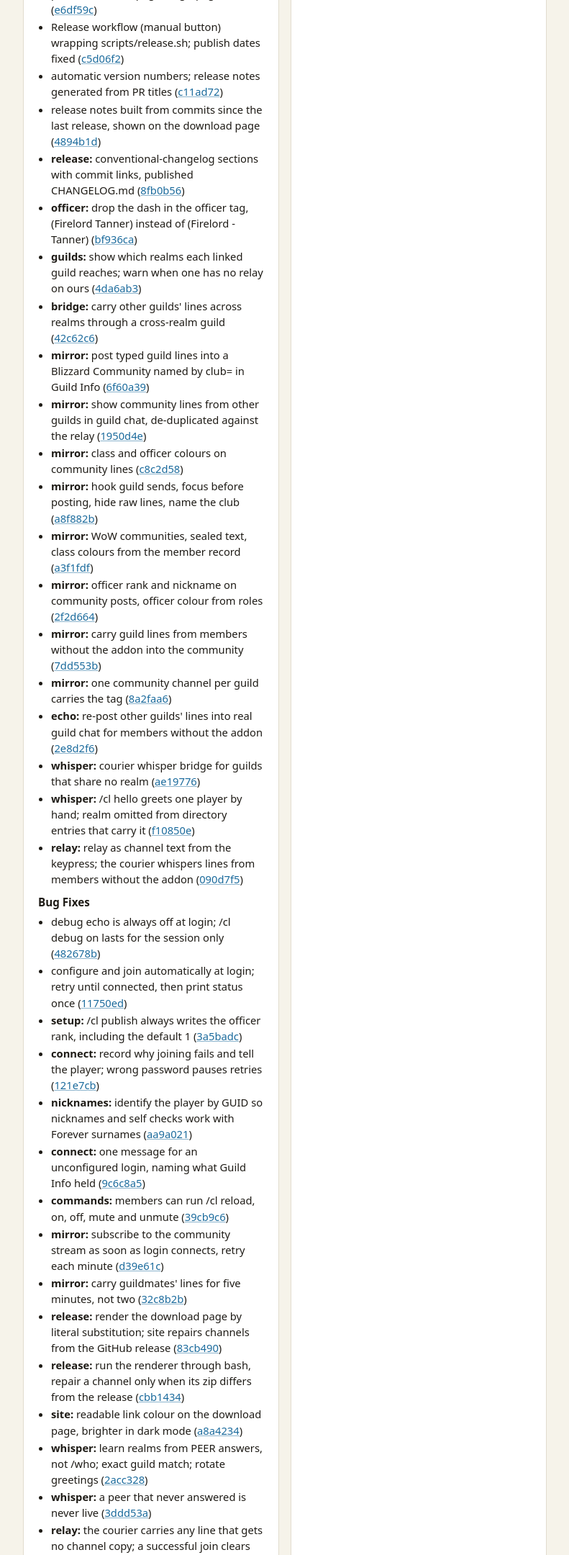
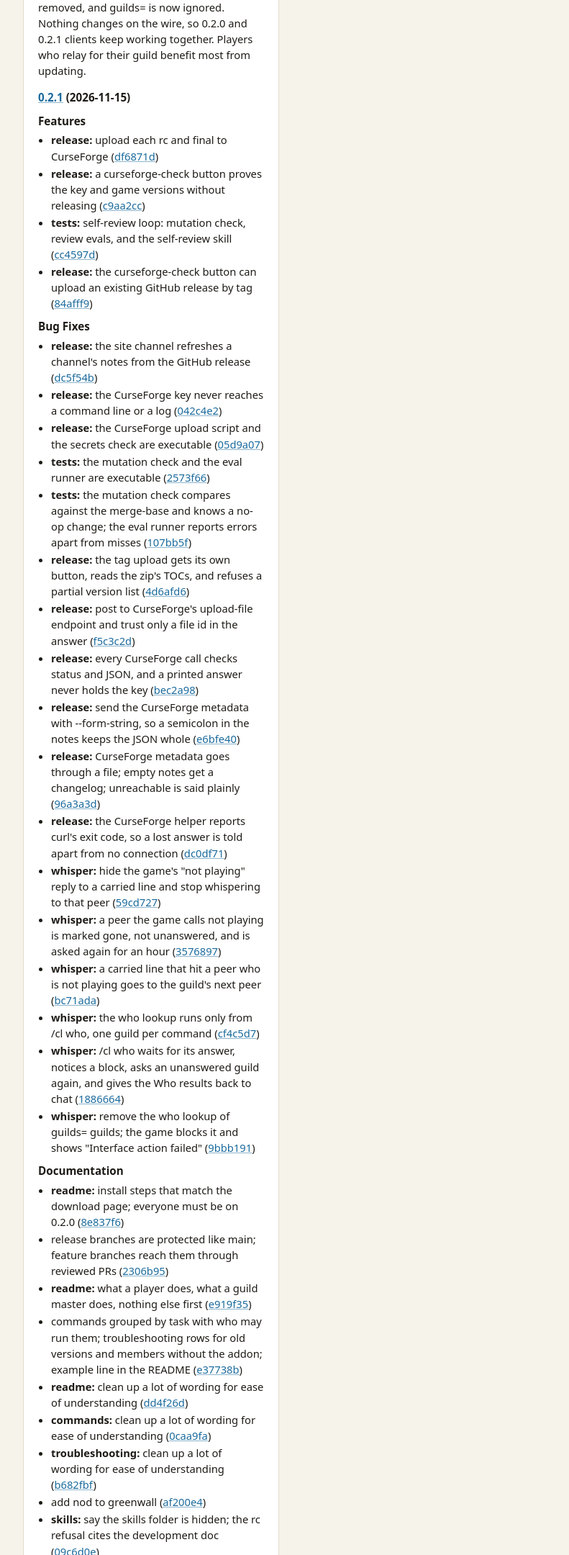
Before and after one commit to coreguild/CORELink, a plain HTML site: page index.html in a window 1280 px wide. Shown: the part 640-2800 px from the top of the page at 72% size, without its empty margins (244-1035 px from the left). Drawn offline with Linux system fonts and the light colour scheme.

Commit message:
site: latest -> 0.2.1

```diff
--- a/channels.json
+++ b/channels.json
@@ -1 +1 @@
-{"stable":"0.2.0","rc":"0.2.1","updated":"2026-11-15T01:29:17Z"}
+{"stable":"0.2.1","rc":"0.2.1","updated":"2026-11-15T02:13:01Z"}
--- a/index.html
+++ b/index.html
@@ -17,93 +17,69 @@
   <section class="cards">
     <article class="card stable">
       <h2>Stable</h2>
-      <p class="version">Version 0.2.0</p>
+      <p class="version">Version 0.2.1</p>
       <a class="button" href="latest/CORELink.zip" download>Download CORELink.zip</a>
-      <p class="meta">What everyone in the guild should run. Published 2026-11-09.</p>
+      <p class="meta">What everyone in the guild should run. Published 2026-11-15.</p>
       <details class="notes" open>
-        <summary>What's new in 0.2.0</summary>
-        <h3><a href="https://github.com/coreguild/CORELink/compare/v0.1.0...v0.2.0">0.2.0</a> (2026-11-09)</h3>
-<h3>⚠ BREAKING CHANGES</h3>
-<ul>
-<li><strong>relay:</strong> relay as channel text from the keypress; the courier whispers lines from members without the addon (<a href="https://github.com/coreguild/CORELink/commit/090d7f5a64dff616e359dc7398a0d71a1e6656b9">090d7f5</a>)</li>
-</ul>
+        <summary>What's new in 0.2.1</summary>
+        <p>▎ Two fixes for the live link. When a player in a linked guild logs off, CORELink no longer shows "No player named … is currently playing" for every carried line; it stops whispering that player and sends the line to another addon user in their guild. Guilds with a guilds= list on their Guild Info line no longer get "Interface action failed because of an AddOn": the lookup that caused it is removed, and guilds= is now ignored. Nothing changes on the wire, so 0.2.0 and 0.2.1 clients keep working together. Players who relay for their guild benefit most from updating.</p>
+<h3><a href="https://github.com/coreguild/CORELink/compare/v0.2.0...v0.2.1">0.2.1</a> (2026-11-15)</h3>
 <h3>Features</h3>
 <ul>
-<li>two-channel release flow (rc/final) with a public download page on gh-pages (#5) (<a href="https://github.com/coreguild/CORELink/commit/e6df59cce6fbfc9367fe5f0cac3658c6061bd25c">e6df59c</a>)</li>
-<li>Release workflow (manual button) wrapping scripts/release.sh; publish dates fixed (<a href="https://github.com/coreguild/CORELink/commit/c5d06f2c2f5ec47b6ee7ed36eeb67f65d837980e">c5d06f2</a>)</li>
-<li>automatic version numbers; release notes generated from PR titles (<a href="https://github.com/coreguild/CORELink/commit/c11ad72848a599c81e61d017e00127f9a1f04a74">c11ad72</a>)</li>
-<li>release notes built from commits since the last release, shown on the download page (<a href="https://github.com/coreguild/CORELink/commit/4894b1d800d34dbbfb6a0fa96bb8653b1f53f152">4894b1d</a>)</li>
-<li><strong>release:</strong> conventional-changelog sections with commit links, published CHANGELOG.md (<a href="https://github.com/coreguild/CORELink/commit/8fb0b561984a903ace02a2cd66fc819ccbf45c26">8fb0b56</a>)</li>
-<li><strong>officer:</strong> drop the dash in the officer tag, (Firelord Tanner) instead of (Firelord - Tanner) (<a href="https://github.com/coreguild/CORELink/commit/bf936ca1c6059483ca19759737d7ac0992bd8caf">bf936ca</a>)</li>
-<li><strong>guilds:</strong> show which realms each linked guild reaches; warn when one has no relay on ours (<a href="https://github.com/coreguild/CORELink/commit/4da6ab3fe65dc332dd4827b1862a9f3675dffea5">4da6ab3</a>)</li>
-<li><strong>bridge:</strong> carry other guilds' lines across realms through a cross-realm guild (<a href="https://github.com/coreguild/CORELink/commit/42c62c65432071d5ab99c730957235775666f032">42c62c6</a>)</li>
-<li><strong>mirror:</strong> post typed guild lines into a Blizzard Community named by club= in Guild Info (<a href="https://github.com/coreguild/CORELink/commit/6f60a3946862306ec5bb8a9dc84222816b642a0c">6f60a39</a>)</li>
-<li><strong>mirror:</strong> show community lines from other guilds in guild chat, de-duplicated against the relay (<a href="https://github.com/coreguild/CORELink/commit/1950d4eaa96084dfaf295b0a081da8acb364bde2">1950d4e</a>)</li>
-<li><strong>mirror:</strong> class and officer colours on community lines (<a href="https://github.com/coreguild/CORELink/commit/c8c2d58155e1d1964f5f8d2276eb3c61b27eb743">c8c2d58</a>)</li>
-<li><strong>mirror:</strong> hook guild sends, focus before posting, hide raw lines, name the club (<a href="https://github.com/coreguild/CORELink/commit/a8f882b06637d83c056f8d9d22ed74cbe38079bb">a8f882b</a>)</li>
-<li><strong>mirror:</strong> WoW communities, sealed text, class colours from the member record (<a href="https://github.com/coreguild/CORELink/commit/a3f1fdf31d2051fb3410b198f1e58d33007a3482">a3f1fdf</a>)</li>
-<li><strong>mirror:</strong> officer rank and nickname on community posts, officer colour from roles (<a href="https://github.com/coreguild/CORELink/commit/2f2d66426aa584ef06e345ab0571140543b73d0f">2f2d664</a>)</li>
-<li><strong>mirror:</strong> carry guild lines from members without the addon into the community (<a href="https://github.com/coreguild/CORELink/commit/7dd553b38b7c733f0c1489156dac8f13d06ddc5c">7dd553b</a>)</li>
-<li><strong>mirror:</strong> one community channel per guild carries the tag (<a href="https://github.com/coreguild/CORELink/commit/8a2faa6f17cf1cdcd1308b1499c45974233ba6be">8a2faa6</a>)</li>
-<li><strong>echo:</strong> re-post other guilds' lines into real guild chat for members without the addon (<a href="https://github.com/coreguild/CORELink/commit/2e8d2f6a65b0a4228b17881fdbcde0913d7a4c9b">2e8d2f6</a>)</li>
-<li><strong>whisper:</strong> courier whisper bridge for guilds that share no realm (<a href="https://github.com/coreguild/CORELink/commit/ae197768810596b78a3fe5e999d85d928a53149f">ae19776</a>)</li>
-<li><strong>whisper:</strong> /cl hello greets one player by hand; realm omitted from directory entries that carry it (<a href="https://github.com/coreguild/CORELink/commit/f10850ee74f9bb2fee5ec81fe65f16bf3eb3670a">f10850e</a>)</li>
-<li><strong>relay:</strong> relay as channel text from the keypress; the courier whispers lines from members without the addon (<a href="https://github.com/coreguild/CORELink/commit/090d7f5a64dff616e359dc7398a0d71a1e6656b9">090d7f5</a>)</li>
+<li><strong>release:</strong> upload each rc and final to CurseForge (<a href="https://github.com/coreguild/CORELink/commit/df6871dbe8ec7b9b69f32a0faac0f6fefe4dd830">df6871d</a>)</li>
+<li><strong>release:</strong> a curseforge-check button proves the key and game versions without releasing (<a href="https://github.com/coreguild/CORELink/commit/c9aa2cc9afe7eaf3ee4c2c325fe55d146b42a951">c9aa2cc</a>)</li>
+<li><strong>tests:</strong> self-review loop: mutation check, review evals, and the self-review skill (<a href="https://github.com/coreguild/CORELink/commit/cc4597d653ac245d9fcc4e861b9fc7935d695af7">cc4597d</a>)</li>
+<li><strong>release:</strong> the curseforge-check button can upload an existing GitHub release by tag (<a href="https://github.com/coreguild/CORELink/commit/84afff9dea59e5ef978efa243aae24d3b8912d0b">84afff9</a>)</li>
 </ul>
 <h3>Bug Fixes</h3>
 <ul>
-<li>debug echo is always off at login; /cl debug on lasts for the session only (<a href="https://github.com/coreguild/CORELink/commit/482678bf533410bc2a4aa30e2531e1c79f0c880c">482678b</a>)</li>
-<li>configure and join automatically at login; retry until connected, then print status once (<a href="https://github.com/coreguild/CORELink/commit/11750ed834eb4d588a59cf15611ad558dd4271c5">11750ed</a>)</li>
-<li><strong>setup:</strong> /cl publish always writes the officer rank, including the default 1 (<a href="https://github.com/coreguild/CORELink/commit/3a5badc5f24b60d82149fd5b3de70382aae2970a">3a5badc</a>)</li>
-<li><strong>connect:</strong> record why joining fails and tell the player; wrong password pauses retries (<a href="https://github.com/coreguild/CORELink/commit/121e7cbcaa4f7e26cff9ac199f9f20da4856bc26">121e7cb</a>)</li>
-<li><strong>nicknames:</strong> identify the player by GUID so nicknames and self checks work with Forever surnames (<a href="https://github.com/coreguild/CORELink/commit/aa9a021678795b60a0570959cdbec89e06129fd3">aa9a021</a>)</li>
-<li><strong>connect:</strong> one message for an unconfigured login, naming what Guild Info held (<a href="https://github.com/coreguild/CORELink/commit/9c6c8a58f8cf1d9423576f1da46fa5b123e0c719">9c6c8a5</a>)</li>
-<li><strong>commands:</strong> members can run /cl reload, on, off, mute and unmute (<a href="https://github.com/coreguild/CORELink/commit/39cb9c6cd0dc243ff8bce55214a1093c29bcdc8b">39cb9c6</a>)</li>
-<li><strong>mirror:</strong> subscribe to the community stream as soon as login connects, retry each minute (<a href="https://github.com/coreguild/CORELink/commit/d39e61ce06d2e313151a2e6e242db559ef573e8e">d39e61c</a>)</li>
-<li><strong>mirror:</strong> carry guildmates' lines for five minutes, not two (<a href="https://github.com/coreguild/CORELink/commit/32c8b2bd6acda758f1b3dd038facf2fd972be562">32c8b2b</a>)</li>
-<li><strong>release:</strong> render the download page by literal substitution; site repairs channels from the GitHub release (<a href="https://github.com/coreguild/CORELink/commit/83cb49014c0a7eed372b9aaa3b36e8cc7964d072">83cb490</a>)</li>
-<li><strong>release:</strong> run the renderer through bash, repair a channel only when its zip differs from the release (<a href="https://github.com/coreguild/CORELink/commit/cbb14346187f125f19db670dc80cad018f6107ae">cbb1434</a>)</li>
-<li><strong>site:</strong> readable link colour on the download page, brighter in dark mode (<a href="https://github.com/coreguild/CORELink/commit/a8a4234df3cda08858c772ae1f4cef599c053b9d">a8a4234</a>)</li>
-<li><strong>whisper:</strong> learn realms from PEER answers, not /who; exact guild match; rotate greetings (<a href="https://github.com/coreguild/CORELink/commit/2acc3283197519725d1b3c258f8f26b5d03b44f3">2acc328</a>)</li>
-<li><strong>whisper:</strong> a peer that never answered is never live (<a href="https://github.com/coreguild/CORELink/commit/3ddd53a6b721cbbe7a08f8313b5b51ad8de98bbc">3ddd53a</a>)</li>
-<li><strong>relay:</strong> the courier carries any line that gets no channel copy; a successful join clears the hold (<a href="https://github.com/coreguild/CORELink/commit/a53e4b8cdcc35d3d6ec73c6d868357a66026aa73">a53e4b8</a>)</li>
-<li><strong>channel:</strong> answer the client's password prompt for the link channel from the config (<a href="https://github.com/coreguild/CORELink/commit/b0aea00e45a21615ca72a89fc03a36914b7f39f4">b0aea00</a>)</li>
-<li><strong>channel:</strong> a wrong-password notice that answers no join of ours means the client rejoined without the password (<a href="https://github.com/coreguild/CORELink/commit/6ff04fbdf53b3ce69f6e6086c1bf7b563d11a504">6ff04fb</a>)</li>
+<li><strong>release:</strong> the site channel refreshes a channel's notes from the GitHub release (<a href="https://github.com/coreguild/CORELink/commit/dc5f54bab124b063b0818b48f583060cabcb5d2c">dc5f54b</a>)</li>
+<li><strong>release:</strong> the CurseForge key never reaches a command line or a log (<a href="https://github.com/coreguild/CORELink/commit/042c4e2fdc8a2db88b2ec5e903b412e54fdc571c">042c4e2</a>)</li>
+<li><strong>release:</strong> the CurseForge upload script and the secrets check are executable (<a href="https://github.com/coreguild/CORELink/commit/05d9a070396abc54285e7dd928799d3b7e93b191">05d9a07</a>)</li>
+<li><strong>tests:</strong> the mutation check and the eval runner are executable (<a href="https://github.com/coreguild/CORELink/commit/2573f66c7237e3c0f4d63e385f4baf640c19b1bd">2573f66</a>)</li>
+<li><strong>tests:</strong> the mutation check compares against the merge-base and knows a no-op change; the eval runner reports errors apart from misses (<a href="https://github.com/coreguild/CORELink/commit/107bb5f1281c97ed1be98222b8a98af4418af31c">107bb5f</a>)</li>
+<li><strong>release:</strong> the tag upload gets its own button, reads the zip's TOCs, and refuses a partial version list (<a href="https://github.com/coreguild/CORELink/commit/4d6afd6ef670a636386d403e1a9328aac4138b51">4d6afd6</a>)</li>
+<li><strong>release:</strong> post to CurseForge's upload-file endpoint and trust only a file id in the answer (<a href="https://github.com/coreguild/CORELink/commit/f5c3c2db6be3b50d8ec6369dc7db0c451df05aef">f5c3c2d</a>)</li>
+<li><strong>release:</strong> every CurseForge call checks status and JSON, and a printed answer never holds the key (<a href="https://github.com/coreguild/CORELink/commit/bec2a98bd993d68190fdb9483fb5230c73b92d07">bec2a98</a>)</li>
+<li><strong>release:</strong> send the CurseForge metadata with --form-string, so a semicolon in the notes keeps the JSON whole (<a href="https://github.com/coreguild/CORELink/commit/e6bfe40ca97db4f0086a89db8ed4d9f1e5784856">e6bfe40</a>)</li>
+<li><strong>release:</strong> CurseForge metadata goes through a file; empty notes get a changelog; unreachable is said plainly (<a href="https://github.com/coreguild/CORELink/commit/96a3a3d5a47cf2f9c78feda4340e38aa85db7e8c">96a3a3d</a>)</li>
+<li><strong>release:</strong> the CurseForge helper reports curl's exit code, so a lost answer is told apart from no connection (<a href="https://github.com/coreguild/CORELink/commit/dc0df7173844f1bedbefc1ce1238c35b03a00017">dc0df71</a>)</li>
+<li><strong>whisper:</strong> hide the game's "not playing" reply to a carried line and stop whispering to that peer (<a href="https://github.com/coreguild/CORELink/commit/59cd72791ec077913faf6dc0ca63afa8fb083d58">59cd727</a>)</li>
+<li><strong>whisper:</strong> a peer the game calls not playing is marked gone, not unanswered, and is asked again for an hour (<a href="https://github.com/coreguild/CORELink/commit/357689777d236f6788f30280b3d7ac015dd94cf9">3576897</a>)</li>
+<li><strong>whisper:</strong> a carried line that hit a peer who is not playing goes to the guild's next peer (<a href="https://github.com/coreguild/CORELink/commit/bc71ada2046739241383540c223b94433df0c110">bc71ada</a>)</li>
+<li><strong>whisper:</strong> the who lookup runs only from /cl who, one guild per command (<a href="https://github.com/coreguild/CORELink/commit/cf4c5d7d88d355fe7d6c6691390b4ad579528f6d">cf4c5d7</a>)</li>
+<li><strong>whisper:</strong> /cl who waits for its answer, notices a block, asks an unanswered guild again, and gives the Who results back to chat (<a href="https://github.com/coreguild/CORELink/commit/188666490b1f4e163ac065119d7c3bd5f69c00ba">1886664</a>)</li>
+<li><strong>whisper:</strong> remove the who lookup of guilds= guilds; the game blocks it and shows "Interface action failed" (<a href="https://github.com/coreguild/CORELink/commit/9bbb19135395645202cf63dab25fdf65a721c5e9">9bbb191</a>)</li>
 </ul>
 <h3>Documentation</h3>
 <ul>
-<li>add ONBOARDING.md for new contributors starting without a GitHub account (#3) (<a href="https://github.com/coreguild/CORELink/commit/47b3a0a140061169981150dc6473e8612156d375">47b3a0a</a>)</li>
-<li>plain-language release flow in README (#6) (<a href="https://github.com/coreguild/CORELink/commit/716d46c8eee19822941400f1aeb3bfe13cf4f509">716d46c</a>)</li>
-<li>more technical release flow in README (CI checks, tags, gh-pages layout) (#7) (<a href="https://github.com/coreguild/CORELink/commit/fca718f7b1040906b5ce6ef143eaec46ac211bbd">fca718f</a>)</li>
-<li>agents never merge; merging is a human button press (#8) (<a href="https://github.com/coreguild/CORELink/commit/0e6dafe889db409532d987932a759afcfd674b87">0e6dafe</a>)</li>
-<li>merge commits instead of squash (<a href="https://github.com/coreguild/CORELink/commit/c09610d9a138f08085747c24926b9c34a70899b1">c09610d</a>)</li>
-<li><strong>mirror:</strong> community text is a Kstring token; treat |K..|k as sealed (<a href="https://github.com/coreguild/CORELink/commit/673bafba03935bf859540c93e44dd85fb7efef49">673bafb</a>)</li>
-<li>one short README; commands, troubleshooting, development and architecture move to docs/ (<a href="https://github.com/coreguild/CORELink/commit/bb5df827544ebf4e42908c159ca55c4b9e76658b">bb5df82</a>)</li>
-<li>describe the text relay and courier transport; realms no longer matter (<a href="https://github.com/coreguild/CORELink/commit/0717930511fdfd7da31bee4c7d38b7a918f6e704">0717930</a>)</li>
-<li><strong>site:</strong> install into the _forever_ client folder; /cl report shows the version (<a href="https://github.com/coreguild/CORELink/commit/6c5719462f544a6fb5aad47dcff61302d9c70b9a">6c57194</a>)</li>
+<li><strong>readme:</strong> install steps that match the download page; everyone must be on 0.2.0 (<a href="https://github.com/coreguild/CORELink/commit/8e837f60d130ef5a60f7d27f7aa2697f1f69b450">8e837f6</a>)</li>
+<li>release branches are protected like main; feature branches reach them through reviewed PRs (<a href="https://github.com/coreguild/CORELink/commit/2306b95f153ef6e8985af2f6b29f44bfb0b85141">2306b95</a>)</li>
+<li><strong>readme:</strong> what a player does, what a guild master does, nothing else first (<a href="https://github.com/coreguild/CORELink/commit/e919f353d92ed317b3293728f1a2062b2cdcf4d4">e919f35</a>)</li>
+<li>commands grouped by task with who may run them; troubleshooting rows for old versions and members without the addon; example line in the README (<a href="https://github.com/coreguild/CORELink/commit/e37738b00246e3a1a4d0dccca8ff0b19902efbf1">e37738b</a>)</li>
+<li><strong>readme:</strong> clean up a lot of wording for ease of understanding (<a href="https://github.com/coreguild/CORELink/commit/dd4f26dbac2c5e8e3244a6766a17b86a8b5d6df3">dd4f26d</a>)</li>
+<li><strong>commands:</strong> clean up a lot of wording for ease of understanding (<a href="https://github.com/coreguild/CORELink/commit/0caa9fa5a692e40e821ee4450b15a84730fe0a6c">0caa9fa</a>)</li>
+<li><strong>troubleshooting:</strong> clean up a lot of wording for ease of understanding (<a href="https://github.com/coreguild/CORELink/commit/b682fbf41cf9f57a83940a015ca163abb4798af9">b682fbf</a>)</li>
+<li>add nod to greenwall (<a href="https://github.com/coreguild/CORELink/commit/af200e40cff85672a13da4be9205c8e663a29daa">af200e4</a>)</li>
+<li><strong>skills:</strong> say the skills folder is hidden; the rc refusal cites the development doc (<a href="https://github.com/coreguild/CORELink/commit/09c6d0ebf27f516c3ffb0aea1cbd2d4465c648a2">09c6d0e</a>)</li>
+<li>release branches need green checks, not an approval, since the ruleset dropped it (<a href="https://github.com/coreguild/CORELink/commit/0ba67355a6c2f12c5776287dc9a85959a1552a1e">0ba6735</a>)</li>
 </ul>
 <h3>Maintenance</h3>
 <ul>
-<li>add start-feature skill so agents branch before editing (<a href="https://github.com/coreguild/CORELink/commit/7a9344b0f29e5c322a918cd50ef5b6440935cf74">7a9344b</a>)</li>
-<li>CI tests on every PR, PR template with feature notes, CHANGELOG, feature-request rules (<a href="https://github.com/coreguild/CORELink/commit/d65f36c74c5a6b26cd1bc5fb74903802513ffc69">d65f36c</a>)</li>
-<li>live game-version check in CI, gameplay-impact review checklist and review-pr skill (<a href="https://github.com/coreguild/CORELink/commit/92bfc952f9dff6b84063392ea5df5c9a141090be">92bfc95</a>)</li>
-<li>make the surname block set up its own joined client (<a href="https://github.com/coreguild/CORELink/commit/e4be41df3aae401f308eb5feaf701b85d4746a88">e4be41d</a>)</li>
-<li>close the merged harness block (<a href="https://github.com/coreguild/CORELink/commit/3dfd74de9fcc47baa5bac54790a38d5bd248983c">3dfd74d</a>)</li>
-<li><strong>mirror:</strong> drop the piggyback; guild channels must be marked (<a href="https://github.com/coreguild/CORELink/commit/d0d02eff2ed7fed2b6f1412271e658802255c3a9">d0d02ef</a>)</li>
-<li>point install and version-check tooling at the live WoW: Forever client (<a href="https://github.com/coreguild/CORELink/commit/03b2c235b74315c8460d6090e2f0f0737a322f94">03b2c23</a>)</li>
-<li><strong>release:</strong> cut release candidates from release/* branches, finals from main (<a href="https://github.com/coreguild/CORELink/commit/fdbbd7cfaded8b2a2edbff66f2cbacc82ec5fb5b">fdbbd7c</a>)</li>
-<li>split the addon into fourteen files by concern, one function per command and packet (<a href="https://github.com/coreguild/CORELink/commit/7c14736d666918ebcae78379273849c291a10416">7c14736</a>)</li>
-<li>register events set after Events.lua loads, load-order test, state ownership, command checks (<a href="https://github.com/coreguild/CORELink/commit/536c916c86131ae272ffdfd904373dcdc525ee10">536c916</a>)</li>
-<li>the GitHub organization is now coreguild (<a href="https://github.com/coreguild/CORELink/commit/4a82fa89cb73c2a3255deed89ec1eee4d12569f1">4a82fa8</a>)</li>
+<li>ISC license (<a href="https://github.com/coreguild/CORELink/commit/d3ea73e47a13a8c41e69d6ec0db474fb0f564e8e">d3ea73e</a>)</li>
+<li>keep Python bytecode out of the repo (<a href="https://github.com/coreguild/CORELink/commit/10418a96c3f490f2b2a2a45b9da370abced2d957">10418a9</a>)</li>
+<li><strong>skills:</strong> one home for the skills, .claude/skills/, instead of skills/ plus symlinks (<a href="https://github.com/coreguild/CORELink/commit/3ba18198b3cdc56df3f8feb193c5fa220f8f09ea">3ba1819</a>)</li>
+<li><strong>compat:</strong> run the released 0.2.0 against the working copy on every pull request (<a href="https://github.com/coreguild/CORELink/commit/41bf69c9758a2e17dd3a27763cdc3b742cdbe4a9">41bf69c</a>)</li>
+<li><strong>compat:</strong> close the gaps the self-review found in the cross-version test (<a href="https://github.com/coreguild/CORELink/commit/9e6919f71f3bc80be73fbff1a4c761ab86e76386">9e6919f</a>)</li>
 </ul>
 <h3>Other Changes</h3>
 <ul>
-<li>/cl report and /cl debug diagnostics, luacheck in tests and CI (0.1.1) (#4) (<a href="https://github.com/coreguild/CORELink/commit/f3112b785bbb1d68e34595743825f968340ce631">f3112b7</a>)</li>
+<li>Update LICENSE (<a href="https://github.com/coreguild/CORELink/commit/f56f886cdea90b79cca233570d956098d092c799">f56f886</a>)</li>
 </ul>
       </details>
     </article>
 
-    <article class="card rc show">
+    <article class="card rc ">
       <h2>Release candidate</h2>
       <p class="version">Version 0.2.1</p>
       <a class="button secondary" href="rc/CORELink.zip" download>Download RC</a>
@@ -180,7 +156,7 @@
 
   <footer>
     <p>Permanent links: <a href="https://coreguild.github.io/CORELink/latest/CORELink.zip">https://coreguild.github.io/CORELink/latest/CORELink.zip</a> and <a href="https://coreguild.github.io/CORELink/rc/CORELink.zip">https://coreguild.github.io/CORELink/rc/CORELink.zip</a>. Older builds: <code>v/CORELink-&lt;version&gt;.zip</code>, their notes: <code>notes/&lt;version&gt;.md</code>. <a href="CHANGELOG.md">Full changelog</a>.</p>
-    <p class="meta">Page updated 2026-11-15 01:29 UTC.</p>
+    <p class="meta">Page updated 2026-11-15 02:13 UTC.</p>
   </footer>
 </main>
 </body>
```
Also changed, not shown: 7 other files.
